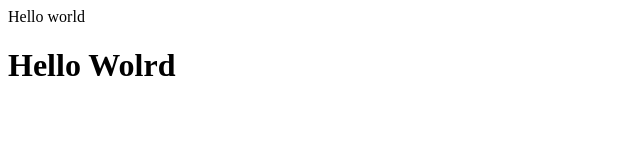
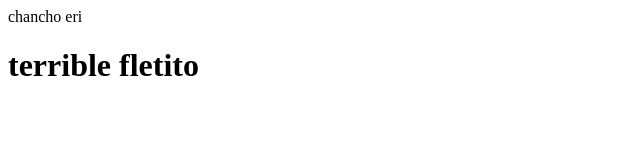
Before and after one commit to 3xnano/testing, a plain HTML site: page index.html in a window 1280 px wide. Shown: the whole page, without its empty margins (0-640 px from the left). Drawn offline with Linux system fonts and the light colour scheme.

Commit message:
Update index.html

```diff
--- a/index.html
+++ b/index.html
@@ -1,8 +1,8 @@
 <html>
 <head>
-  <tittle>Hello world</tittle>
+  <tittle>chancho eri</tittle>
 </head>
 <body>
-  <h1>Hello Wolrd
+  <h1>terrible fletito
 </body>
 </html>
```
